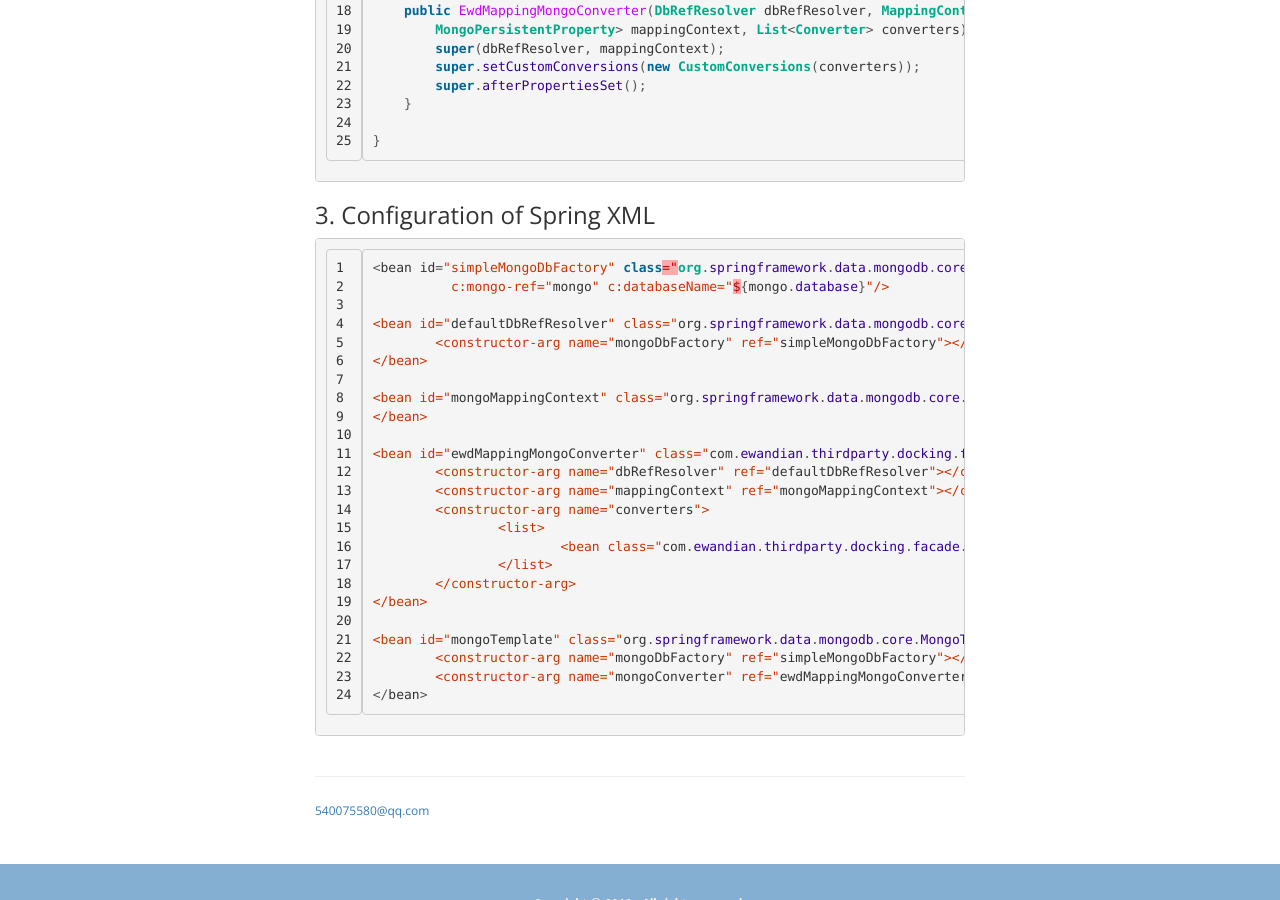
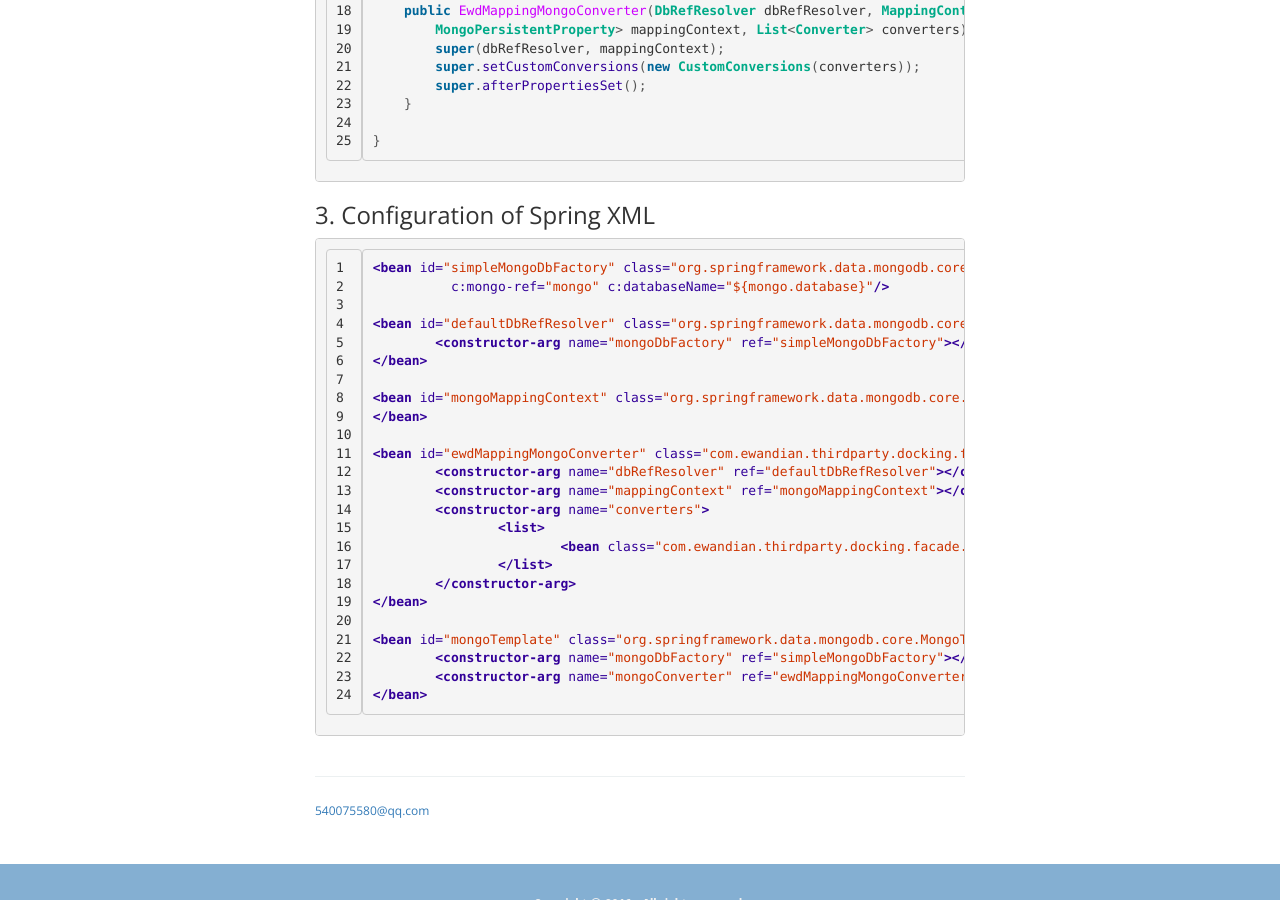
Before and after one commit to guyverone/guyverone.github.io, a Jekyll site: the page built from _posts/2017-05-04-SolveMongoTypeConvertingError.md, in a window 1280 px wide and 900 px high, scrolled down 1325 px. Built offline with Jekyll 4.4.1, drawn with Linux system fonts in a browser that asks for light colours.

Commit message:
init blog

````diff
--- a/_posts/2017-05-04-SolveMongoTypeConvertingError.md
+++ b/_posts/2017-05-04-SolveMongoTypeConvertingError.md
@@ -69,7 +69,7 @@ public class EwdMappingMongoConverter extends MappingMongoConverter {
 }
 ```
 ### 3. Configuration of Spring XML
-```java
+```xml
 <bean id="simpleMongoDbFactory" class="org.springframework.data.mongodb.core.SimpleMongoDbFactory"
 	  c:mongo-ref="mongo" c:databaseName="${mongo.database}"/>
 
````
